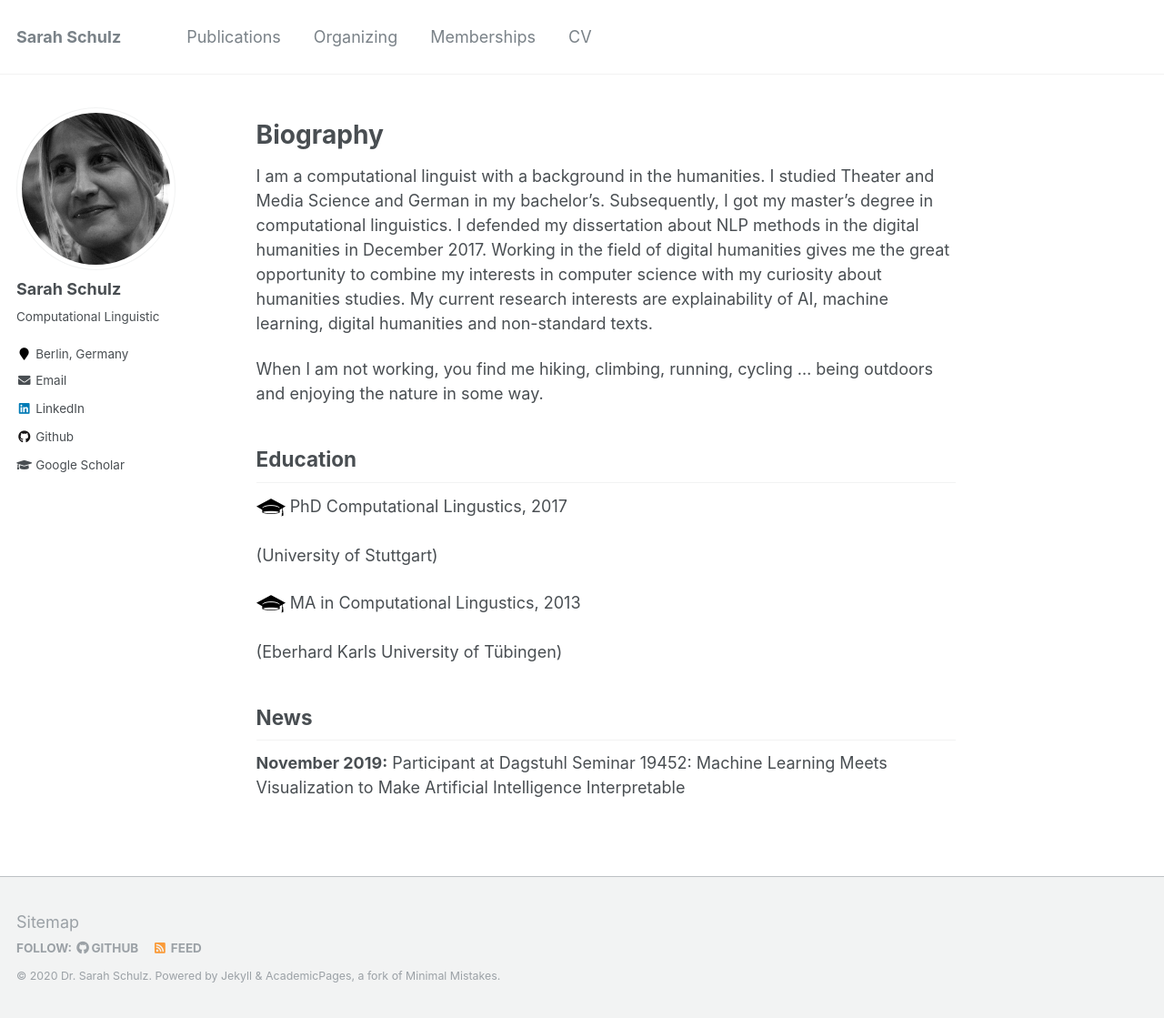
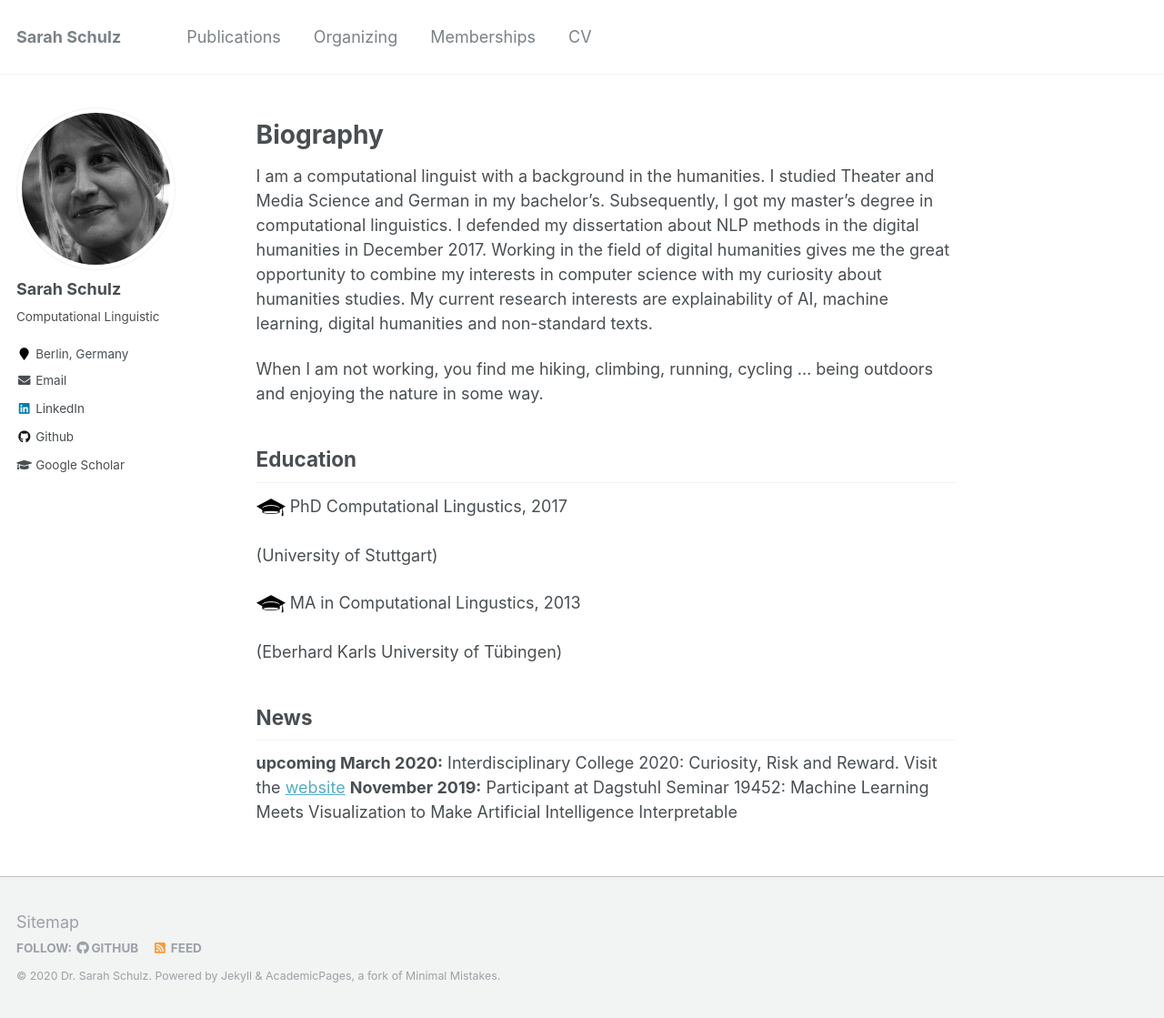
Before and after one commit to sarschu/sarschu.github.io, a Jekyll site: the page built from _pages/about.md, in a window 1280 px wide and 1119 px high. Shown: the whole window at 91% size. Built offline with Jekyll 4.4.1, drawn with Linux system fonts in a browser that asks for light colours.

Commit message:
Update about.md
add IK

```diff
--- a/_pages/about.md
+++ b/_pages/about.md
@@ -28,4 +28,5 @@ When I am not working, you find me hiking, climbing, running, cycling ... being
 (Eberhard Karls University of Tübingen)
 
 ## News
+__upcoming March 2020:__ Interdisciplinary College 2020: Curiosity, Risk and Reward. Visit the [website](https://interdisciplinary-college.org/)
 __November 2019:__ Participant at Dagstuhl Seminar 19452: Machine Learning Meets Visualization to Make Artificial Intelligence Interpretable
```
